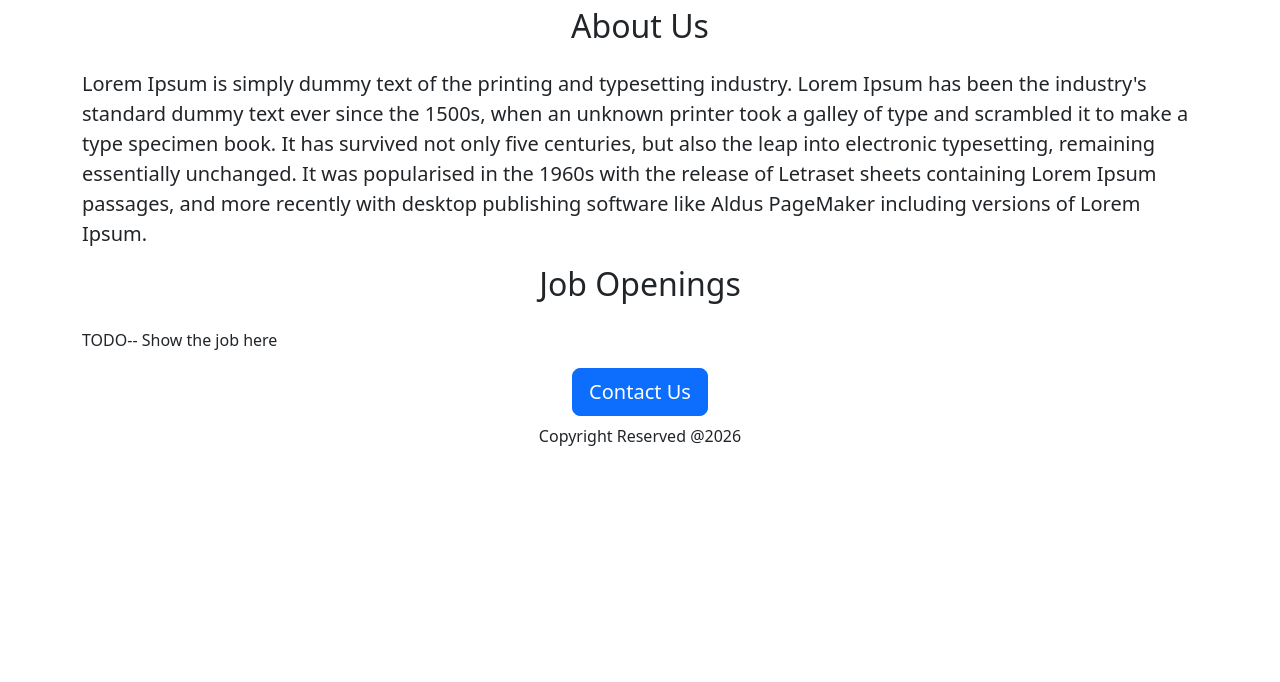
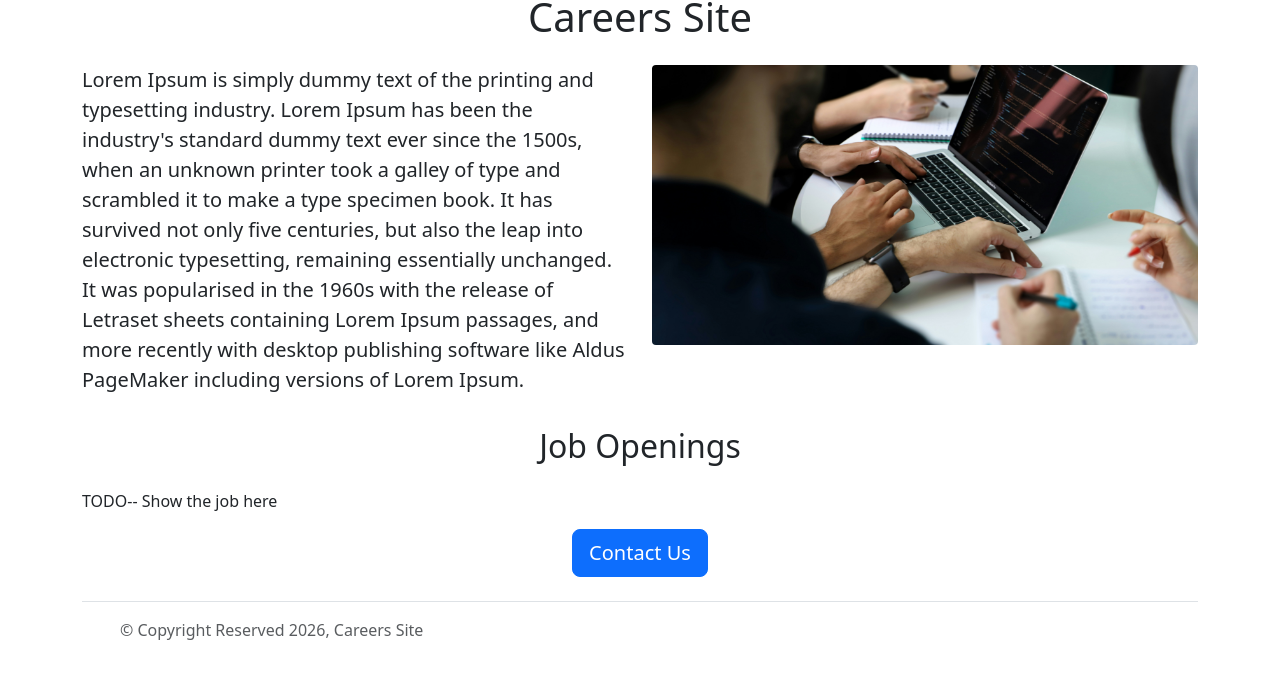
Before and after one commit to kr-drops/careers-website, a Flask app: page / in a window 1280 px wide. Shown: the part 441-1123 px from the top of the page. Before the commit the page ends 887 px from the top, so only its background shows below. Run offline with Flask 3, Linux system fonts and the light colour scheme.

Commit message:
added new images and components

```diff
--- /dev/null
+++ b/templates/footer.html
@@ -0,0 +1,18 @@
+<div class="container">
+      <footer
+        class="d-flex flex-wrap justify-content-between align-items-center py-3 my-4 border-top"
+      >
+        <div class="col-md-4 d-flex align-items-center">
+          <a
+            href="/"
+            class="mb-3 me-2 mb-md-0 text-body-secondary text-decoration-none lh-1"
+            aria-label="Bootstrap"
+          >
+            <svg class="bi" width="30" height="24" aria-hidden="true">
+              <use xlink:href="#bootstrap"></use>
+            </svg>
+          </a>
+          <span class="mb-3 mb-md-0 text-body-secondary"
+            >&copy; Copyright Reserved 2026, Careers Site </span
+          >
+        </div>
--- a/templates/home.html
+++ b/templates/home.html
@@ -8,40 +8,52 @@
       href="https://cdn.jsdelivr.net/npm/bootstrap@5.3.8/dist/css/bootstrap.min.css"
       rel="stylesheet"
       integrity="sha384-sRIl4kxILFvY47J16cr9ZwB07vP4J8+LH7qKQnuqkuIAvNWLzeN8tE5YBujZqJLB"
-      crossorigin="anonymous">
+      crossorigin="anonymous"
+    />
     <style>
       #banner {
         height: 360px;
         width: 100%;
         object-fit: cover;
-
+        margin-bottom: 15px;
       }
     </style>
   </head>
   <body>
+    {% include "navbar.html" %}
+    <img class="img-fluid" id="banner" src="static\banner.jpg" height="320" />
+
     <div class="container">
       <h1 class="text-center mt-2 mb-4">Careers Site</h1>
 
-      <img class="img-fluid" id="banner" src="static\banner.jpg" height="320" />
-
-      <h2 class="text-center mt-2 mb-4">About Us</h2>
+      <div class="row" style="margin-bottom: 16px">
+        <div class="col-md-6">
           <p class="lead">
             Lorem Ipsum is simply dummy text of the printing and typesetting
-        industry. Lorem Ipsum has been the industry's standard dummy text ever
-        since the 1500s, when an unknown printer took a galley of type and
-        scrambled it to make a type specimen book. It has survived not only five
-        centuries, but also the leap into electronic typesetting, remaining
-        essentially unchanged. It was popularised in the 1960s with the release
-        of Letraset sheets containing Lorem Ipsum passages, and more recently
-        with desktop publishing software like Aldus PageMaker including versions
-        of Lorem Ipsum.
+            industry. Lorem Ipsum has been the industry's standard dummy text
+            ever since the 1500s, when an unknown printer took a galley of type
+            and scrambled it to make a type specimen book. It has survived not
+            only five centuries, but also the leap into electronic typesetting,
+            remaining essentially unchanged. It was popularised in the 1960s
+            with the release of Letraset sheets containing Lorem Ipsum passages,
+            and more recently with desktop publishing software like Aldus
+            PageMaker including versions of Lorem Ipsum.
           </p>
+        </div>
+        <div class="d-none d-md-block col-md-6">
+          <img
+            src="static/working.jpg"
+            class="img-fluid w-100"
+            style="max-height: 280px; object-fit: cover; border-radius: 4px"
+          />
+        </div>
+      </div>
       <h2 class="text-center mt-2 mb-4">Job Openings</h2>
       <p>TODO-- Show the job here</p>
       <div class="text-center">
         <button class="btn btn-primary btn-lg">Contact Us</button>
-        <p class="mt-2 mb-2">Copyright Reserved @2026</p>
       </div>
     </div>
+    {% include "footer.html" %}
   </body>
 </html>
--- /dev/null
+++ b/templates/navbar.html
@@ -0,0 +1,9 @@
+<nav class="navbar bg-body-tertiary fixed-top bg-white">
+  <div class="container-fluid">
+    <a class="navbar-brand" href="#">
+      <img src="static\logo.svg" alt="Logo" width="40px" height="auto" class="d-inline-block align-text-top">
+      Careers Site
+    </a>
+  </div>
+</nav>
+<div style="height: 51px"></div>
```
Also changed, not shown: static/logo.svg (added), static/working.jpg (added), 1 other file. Lines whose indentation alone changed are shown as unchanged.
